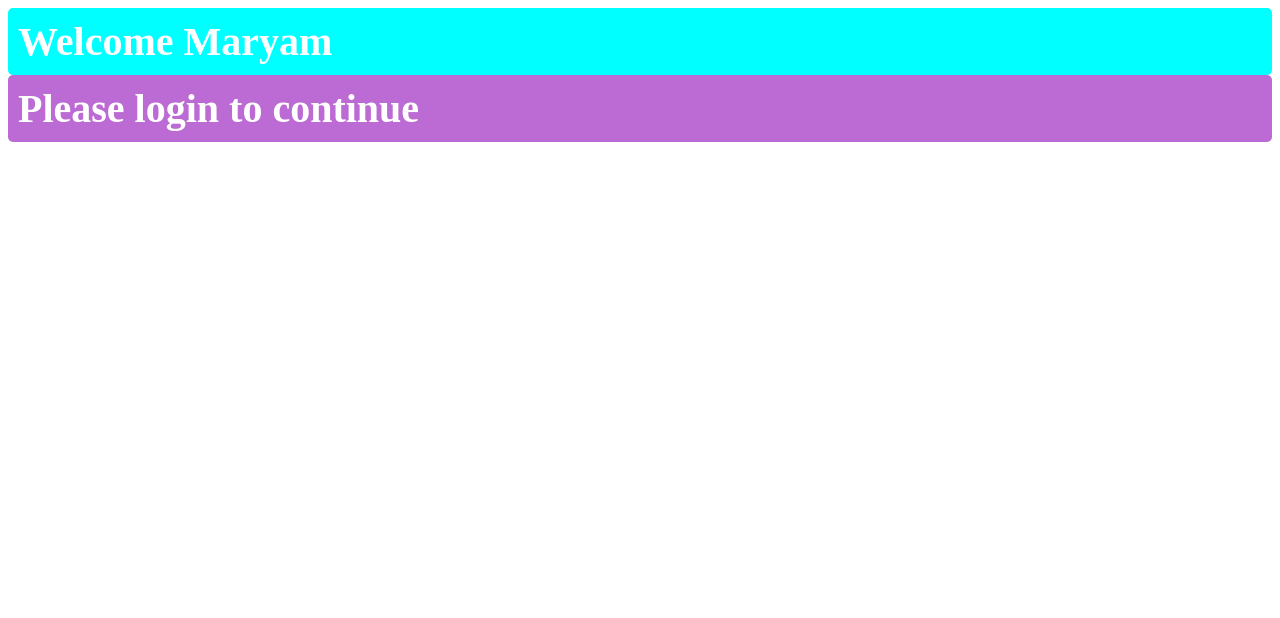
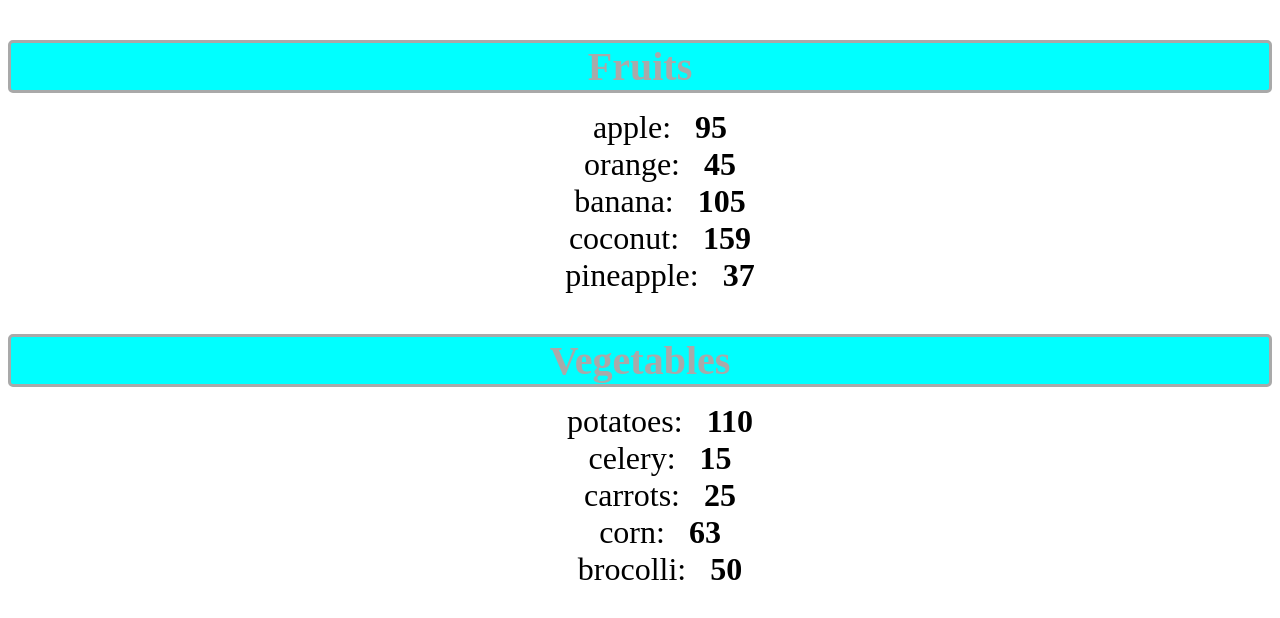
Before and after one commit to marykhodaparast/second_ReactJs, a React (Vite) app in the folder vite-project/: page / in a window 1280 px wide. Shown: the top 618 px of the page. Built offline with nearby package versions, Linux system fonts and the light colour scheme.

Commit message:
work on List Part 1

```diff
--- a/vite-project/src/App.jsx
+++ b/vite-project/src/App.jsx
@@ -1,10 +1,25 @@
-import UserGreeting from "./UserGreeting.jsx";
+import List from "./List.jsx";
 
 function App() {
+  const fruits = [
+    { id: 1, name: "apple", calaries: 95 },
+    { id: 2, name: "orange", calaries: 45 },
+    { id: 3, name: "banana", calaries: 105 },
+    { id: 4, name: "coconut", calaries: 159 },
+    { id: 5, name: "pineapple", calaries: 37 },
+  ];
+
+  const vegetables = [
+    { id: 6, name: "potatoes", calaries: 110 },
+    { id: 7, name: "celery", calaries: 15 },
+    { id: 8, name: "carrots", calaries: 25 },
+    { id: 9, name: "corn", calaries: 63 },
+    { id: 10, name: "brocolli", calaries: 50 },
+  ];
   return (
     <>
-      <UserGreeting isLoggedIn={true} username="Maryam"/>
-      <UserGreeting/>
+      <List items={fruits} category="Fruits" />
+      <List items={vegetables} category="Vegetables" />
     </>
   );
 }
--- /dev/null
+++ b/vite-project/src/List.jsx
@@ -0,0 +1,33 @@
+function List(props) {
+//   const fruits = [
+//     { id: 1, name: "apple", calaries: 95 },
+//     { id: 2, name: "orange", calaries: 45 },
+//     { id: 3, name: "banana", calaries: 105 },
+//     { id: 4, name: "coconut", calaries: 159 },
+//     { id: 5, name: "pineapple", calaries: 37 },
+//   ];
+
+  //fruits.sort((a,b) => a.name.localeCompare(b.name));ALPHABETICAL
+  //fruits.sort((a,b) => b.name.localeCompare(a.name));REVERSE ALPHABETICAL
+  //fruits.sort((a,b) => a.calaries - b.calaries);NUMERIC ORDER
+  //fruits.sort((a, b) => b.calaries - a.calaries); //REVERSE NUMERIC ORDER
+
+  //const lowCalFruits = fruits.filter(fruit => fruit.calaries < 100)
+  //const highCalFruits = fruits.filter(fruit => fruit.calaries >= 100)
+
+  const category = props.category;
+  const itemList = props.items;
+  const listItems = itemList.map((item) => (
+    <li key={item.id}>
+      {item.name}: &nbsp; <b>{item.calaries}</b>
+    </li>
+  ));
+
+  return (
+    <>
+      <h3 className="list-category">{category}</h3>
+      <ol className="list-items">{listItems}</ol>
+    </>
+  );
+}
+export default List;
--- a/vite-project/src/UserGreeting.jsx
+++ /dev/null
@@ -1,23 +0,0 @@
-import PropTypes from "prop-types";
-function UserGreeting(props) {
-  //   if (props.isLoggedIn) {
-  //     return <h2>Welcome {props.username}</h2>;
-  //   }
-  //   return <h2>Please login to continue</h2>;
-  const welcomeMessage = (
-    <h2 className="welcome-message">Welcome {props.username}</h2>
-  );
-  const loginPrompt = (
-    <h2 className="login-prompt">Please login to continue</h2>
-  );
-  return props.isLoggedIn ? welcomeMessage : loginPrompt;
-}
-UserGreeting.proptypes = {
-  isLoggedIn: PropTypes.bool,
-  username: PropTypes.string,
-};
-UserGreeting.defaultProps = {
-  isLoggedIn: false,
-  username: 'Guest',
-};
-export default UserGreeting;
--- a/vite-project/src/index.css
+++ b/vite-project/src/index.css
@@ -1,28 +1,25 @@
-.student {
-    font-family: Arial, sans-serif;
-    font-size: 2em;
-    padding: 10px;
-    border: 1px solid hsla(0, 0%, 50%, 0.8);
+.list-category {
+    font-size: 2.5em;
+    font-weight: bold;
+    color: darkgrey;
+    margin-bottom: 10px;
+    text-align: center;
+    border: 3px solid;
+    border-radius: 5px;
+    background-color: aqua;
 }
 
-.student p {
+.list-items li {
+    font-size: 2em;
+    list-style: none;
+    color: black;
+    text-align: center;
     margin: 0;
+
 }
 
-.welcome-message {
-    font-size: 2.5em;
-    background-color: aqua;
-    color: white;
-    padding: 10px;
-    border-radius: 5px;
-    margin: 0;
+.list-items li:hover {
+    color: yellow;
+    cursor: pointer;
+
 }
-
-.login-prompt {
-    font-size: 2.5em;
-    background-color: rgb(189, 107, 212);
-    color: white;
-    padding: 10px;
-    border-radius: 5px;
-    margin: 0;
-}
```
